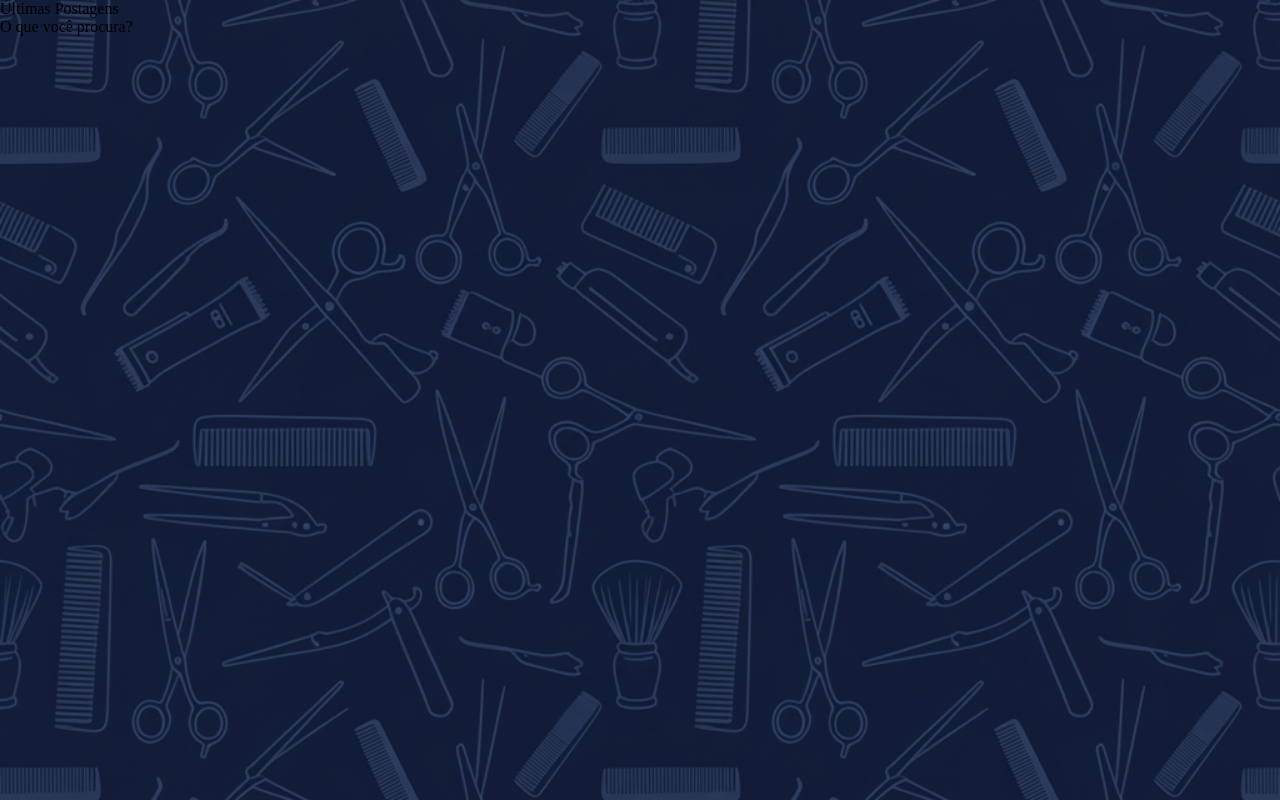
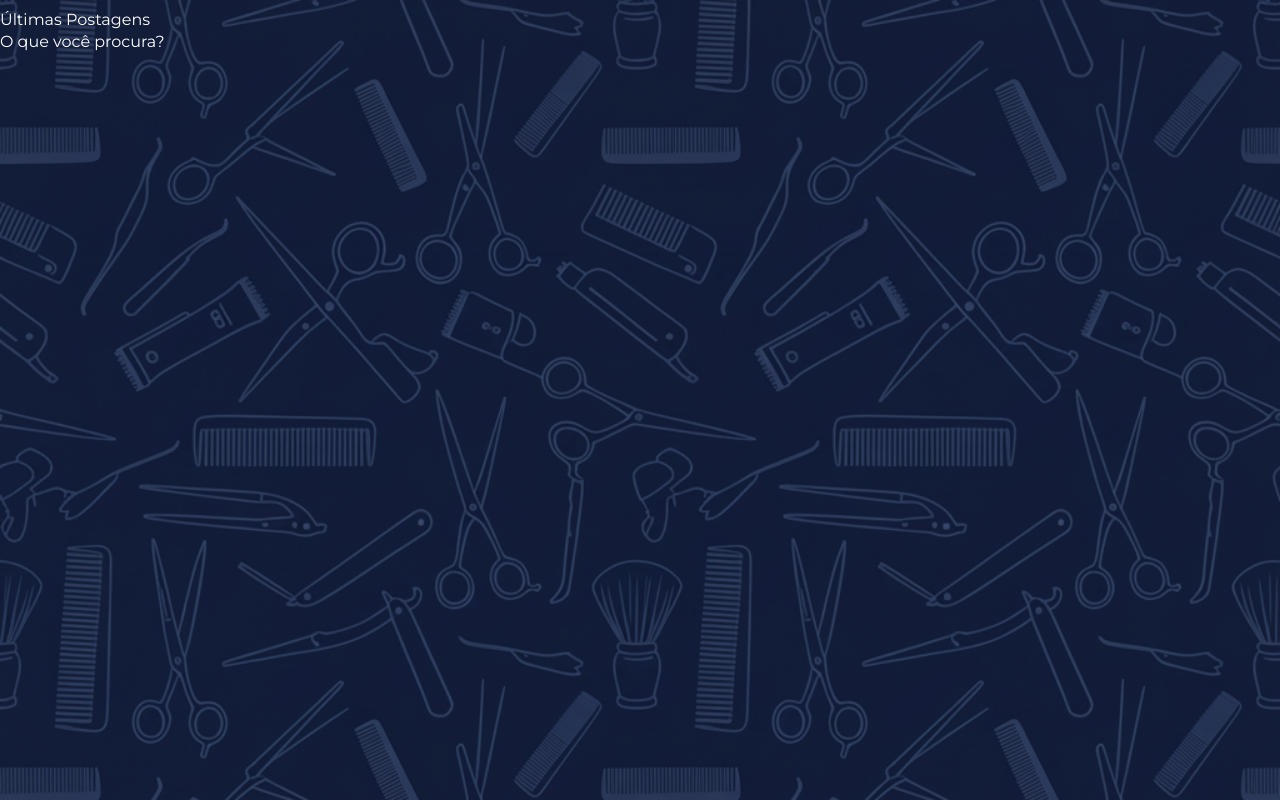
Before and after one commit to carloseduv/FadeClub, a plain HTML site: page index.html in a window 1280 px wide. Drawn offline with Linux system fonts and the light colour scheme.

Commit message:
change font color

```diff
--- a/style.css
+++ b/style.css
@@ -7,3 +7,15 @@
 body{
     background: url("./assets/bg-teste2.png") top center/cover;
 }
+
+body *{
+    font-family: "Montserrat";
+    color: white;
+}
+
+#title p {
+    font-weight: 5px;
+    line-height: 24px;
+    margin-top: 8px;
+
+}
```
